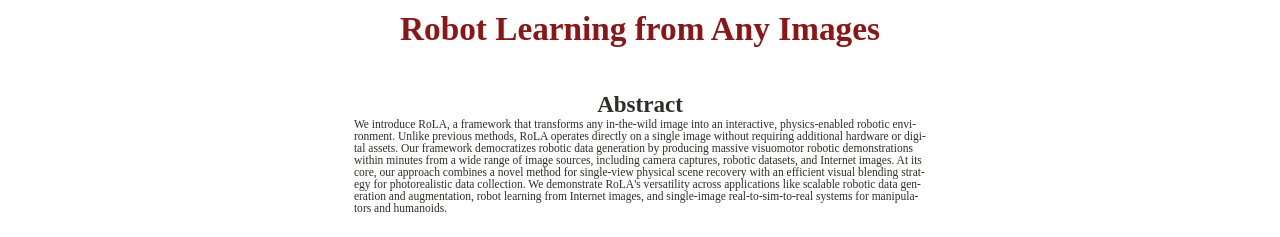
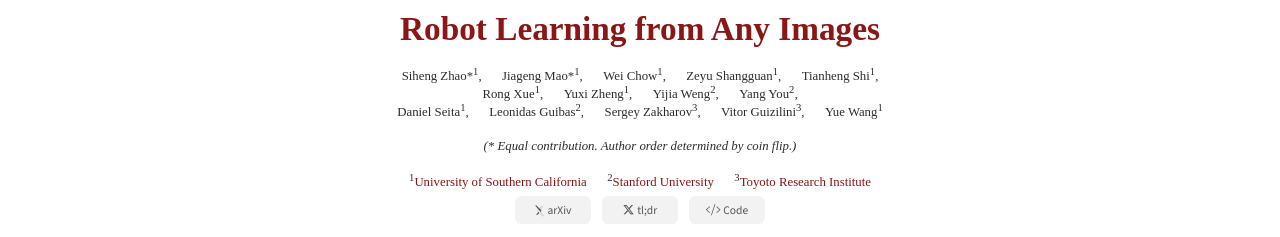
Before and after one commit to sihengz02/sihengz02.github.io, a plain HTML site: page RoLA/index.html in a window 1280 px wide. Shown: the part 635-872 px from the top of the page. Drawn offline with Linux system fonts and the light colour scheme; files whose address does not match are found by name; a web font is replaced by a local one.

Commit message:
update rola

```diff
--- a/RoLA/assets/css/main.css
+++ b/RoLA/assets/css/main.css
@@ -134,7 +134,6 @@ body, html {
     font-family: "Source Serif 4", serif;
     font-weight: normal;
     font-size: 1vw;
-    padding-top: 1.5vw;
     justify-items: center;
     justify-content: center;
     display: grid;
--- a/RoLA/index.html
+++ b/RoLA/index.html
@@ -35,6 +35,47 @@
         </div>
 
         <h1>Robot Learning from Any Images</h1>
+        <br>
+
+        <div class="author-container">
+            <div class="author-name"><a href="https://sihengz02.github.io/" target="_blank">Siheng Zhao*</a><sup>1</sup>,</div>
+            <div class="author-name"><a href="" target="_blank">Jiageng Mao*</a><sup>1</sup>,</div>
+            <div class="author-name"><a href="" target="_blank">Wei Chow</a><sup>1</sup>,</div>
+            <div class="author-name"><a href="" target="_blank">Zeyu Shangguan</a><sup>1</sup>,</div>
+            <div class="author-name"><a href="" target="_blank">Tianheng Shi</a><sup>1</sup>,</div>
+        </div>
+        <div class="author-container">
+            <div class="author-name"><a href="" target="_blank">Rong Xue</a><sup>1</sup>,</div>
+            <div class="author-name"><a href="" target="_blank">Yuxi Zheng</a><sup>1</sup>,</div>
+            <div class="author-name"><a href="" target="_blank">Yijia Weng</a><sup>2</sup>,</div>
+            <div class="author-name"><a href="" target="_blank">Yang You</a><sup>2</sup>,</div>
+        </div>
+        <div class="author-container">
+            <div class="author-name"><a href="" target="_blank">Daniel Seita</a><sup>1</sup>,</div>
+            <div class="author-name"><a href="" target="_blank">Leonidas Guibas</a><sup>2</sup>,</div>
+            <div class="author-name"><a href="" target="_blank">Sergey Zakharov</a><sup>3</sup>,</div>
+            <div class="author-name"><a href="" target="_blank">Vitor Guizilini</a><sup>3</sup>,</div>
+            <div class="author-name"><a href="" target="_blank">Yue Wang</a><sup>1</sup></div>
+        </div>
+
+        <br>
+
+        <div class="author-container">
+            <div class="note"><em>(* Equal contribution. Author order determined by coin flip.)</em></a></div>
+        </div>
+        <br>
+
+        <div class="author-container">
+            <div class="author-name"><sup>1</sup><a><span style="color: #8C1515">University of Southern California</span></a></div>
+            <div class="author-name"><sup>2</sup><a><span style="color: #8C1515">Stanford University</span></a></div>
+            <div class="author-name"><sup>3</sup><a><span style="color: #8C1515">Toyoto Research Institute</span></a></div>
+        </div>
+        <div class="button-container">
+            <a href="" target="_blank" class="button"><i class="ai ai-arxiv"></i>&emsp14;arXiv</a>
+            <a href="" target="_blank" class="button"><i class="fa-brands fa-x-twitter"></i>&emsp14;tl;dr</a>
+            <a href="" target="_blank" class="button"><i class="fa-light fa-code"></i>&emsp14;Code</a>
+        </div>
+
         <br>
 
         <div id="abstract">
```
